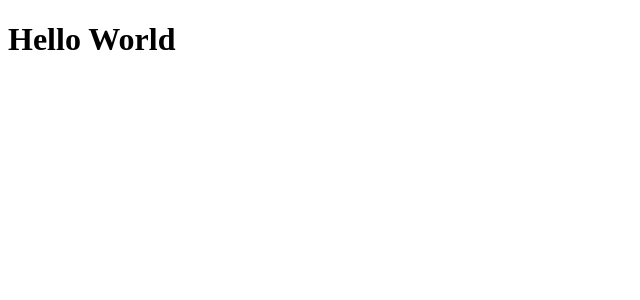
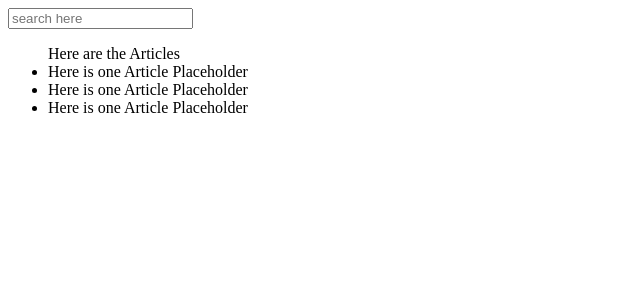
Before and after one commit to ErikGraciosa/ct-lab28-news-api, a React app: page / in a window 1280 px wide. Shown: the top 300 px of the page, without its empty margins (0-640 px from the left). Built offline with nearby package versions, Linux system fonts and the light colour scheme.

Commit message:
added the layout

```diff
--- a/src/components/app/App.jsx
+++ b/src/components/app/App.jsx
@@ -1,5 +1,7 @@
 import React from 'react';
+import NewsSearch from '../../containers/newsSearch/NewsSearch'
 
 export default function App() {
-  return <h1>Hello World</h1>;
+  return <NewsSearch />
+  ;
 }
--- /dev/null
+++ b/src/components/article/Article.jsx
@@ -0,0 +1,5 @@
+import React from 'react';
+
+export default function Article() {
+  return <li>Here is one Article Placeholder</li>;
+}
--- /dev/null
+++ b/src/components/articleList/ArticleList.jsx
@@ -0,0 +1,14 @@
+import React from 'react';
+import Article from '../article/Article';
+
+const ArticleList = () => (
+  <>
+      <ul> Here are the Articles
+        <Article></Article>
+        <Article></Article>
+        <Article></Article>
+      </ul>
+  </>
+)
+
+export default ArticleList;
--- /dev/null
+++ b/src/components/search/Search.jsx
@@ -0,0 +1,5 @@
+import React from 'react';
+
+export default function Search() {
+  return <input placeholder='search here'></input>;
+}
--- /dev/null
+++ b/src/containers/newsSearch/NewsSearch.jsx
@@ -0,0 +1,14 @@
+import React, { Component } from 'react';
+import Search from '../../components/search/Search';
+import ArticleList from '../../components/articleList/ArticleList';
+
+export default class NewsSearch extends Component {
+  render() {
+    return (
+      <>
+        <Search />
+        <ArticleList />
+      </>
+    );
+  }
+}
```
